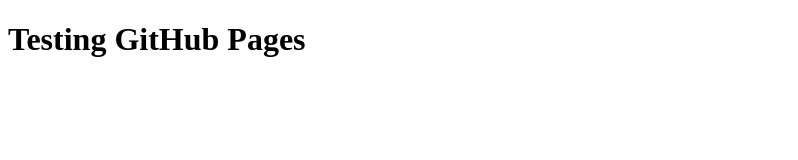
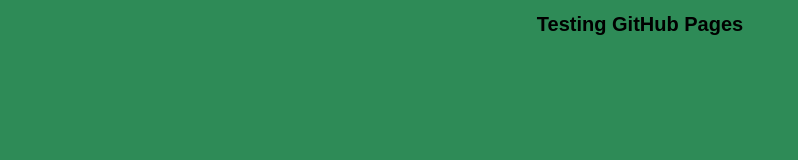
Before and after one commit to DustinRuetz/testing-gh-pages, a plain HTML site: page index.html in a window 1280 px wide. Shown: the whole page, without its empty margins (0-798 px from the left). Drawn offline with nearby package versions, Linux system fonts and the light colour scheme; files that its build step writes are made by us from their sources.

Commit message:
Added style.css

```diff
--- a/index.html
+++ b/index.html
@@ -2,6 +2,7 @@
 <html lang="en">
 <head>
 	<title>Testing GitHub Pages</title>
+	<link rel="stylesheet" href="style.css" type="text/css">
 	<meta charset="UTF-8">
 </head>
 <body>
--- /dev/null
+++ b/style.scss
@@ -0,0 +1,12 @@
+.article,aside,details,figcaption,figure,footer,header,hgroup,nav,section,summary{display:block;}audio,canvas,video{display:inline-block;}audio:not([controls]){display:none;height:0;}[hidden]{display:none;}html{font-family:sans-serif;-webkit-text-size-adjust:100%;-ms-text-size-adjust:100%;}a:focus{outline:thin dotted;}a:active,a:hover{outline:0;}h1{font-size:2em;}abbr[title]{border-bottom:1px dotted;}b,strong{font-weight:700;}dfn{font-style:italic;}mark{background:#ff0;color:#000;}code,kbd,pre,samp{font-family:monospace, serif;font-size:1em;}pre{white-space:pre-wrap;word-wrap:break-word;}q{quotes:\201C \201D \2018 \2019;}small{font-size:80%;}sub,sup{font-size:75%;line-height:0;position:relative;vertical-align:baseline;}sup{top:-.5em;}sub{bottom:-.25em;}img{border:0;}svg:not(:root){overflow:hidden;}fieldset{border:1px solid silver;margin:0 2px;padding:.35em .625em .75em;}button,input,select,textarea{font-family:inherit;font-size:100%;margin:0;}button,input{line-height:normal;}button,html input[type=button],/* 1 */
+input[type=reset],input[type=submit]{-webkit-appearance:button;cursor:pointer;}button[disabled],input[disabled]{cursor:default;}input[type=checkbox],input[type=radio]{box-sizing:border-box;padding:0;}input[type=search]{-webkit-appearance:textfield;-moz-box-sizing:content-box;-webkit-box-sizing:content-box;box-sizing:content-box;}input[type=search]::-webkit-search-cancel-button,input[type=search]::-webkit-search-decoration{-webkit-appearance:none;}textarea{overflow:auto;vertical-align:top;}table{border-collapse:collapse;border-spacing:0;}body,figure{margin:0;}legend,button::-moz-focus-inner,input::-moz-focus-inner{border:0;padding:0;}
+
+.clearfix:after { visibility: hidden; display: block; font-size: 0; content: " "; clear: both; height: 0; }
+
+* { box-sizing: border-box; }
+
+html { font-size: 62.5%; }
+
+body { background-color: seagreen; }
+
+h1 { text-align: center; }
```
